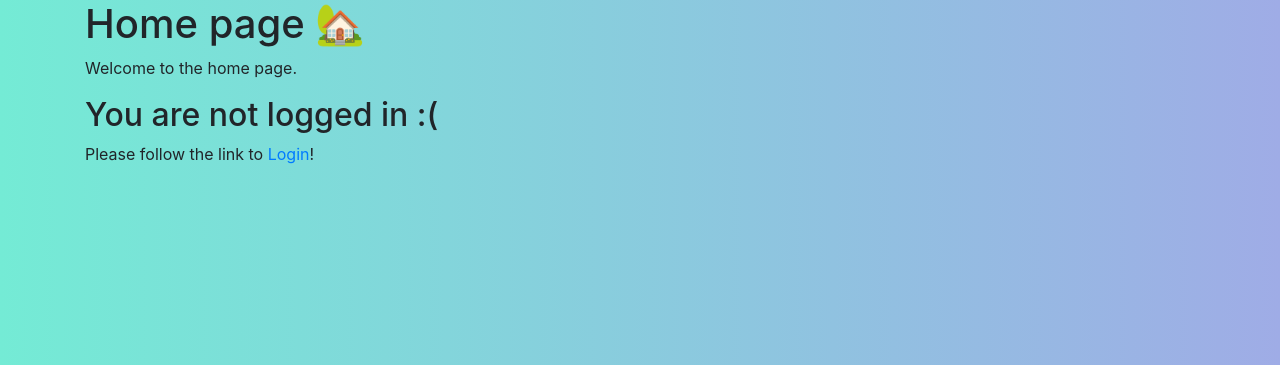
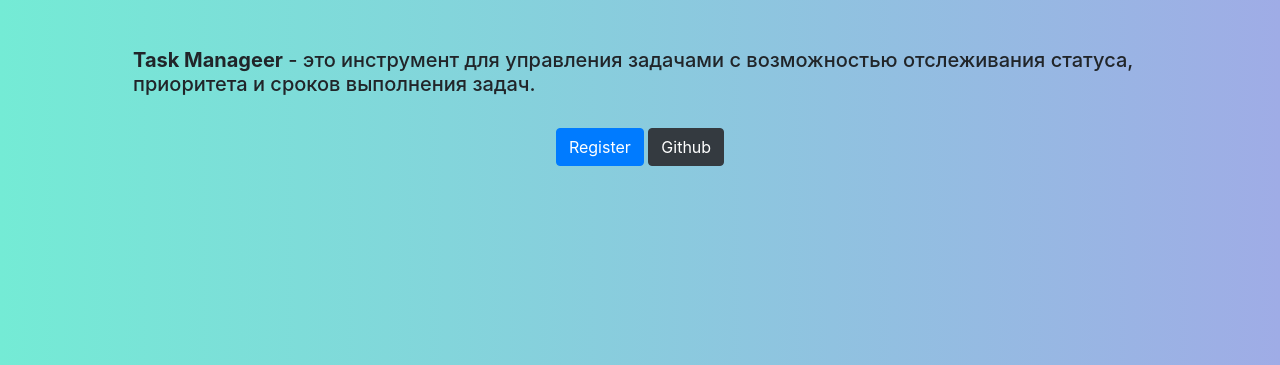
Before and after one commit to vebulogmetra/task_manageer, a Python web app: template src/front/templates/home.html in a window 1280 px wide. Shown: the part 56-421 px from the top of the page. Run offline with Jinja, Linux system fonts and the light colour scheme; the template is opened without the code that fills it, so the values that code supplies are empty; some libraries are stand-ins or nearby versions.

Commit message:
update homepage template :hammer:

```diff
--- a/src/front/templates/base.html
+++ b/src/front/templates/base.html
@@ -26,7 +26,7 @@
                     <a class="nav-link" href="/front/pages/home">Home</a>
                 </li>
                 {% if logged_in %}
-                <li class="nav-item {% block nav_chat %}{% endblock %}">
+                <li class="nav-item {% block nav_dialogs %}{% endblock %}">
                     <a class="nav-link" href="/front/pages/dialogs">Dialogs</a>
                 </li>
                 <li class="nav-item {% block nav_account %}{% endblock %}">
--- a/src/front/templates/home.html
+++ b/src/front/templates/home.html
@@ -2,24 +2,24 @@
 
 {% block nav_home %}active{% endblock %}
 
-{% block content %}
-
 {% block title %}
 <title>Home page</title>
 {% endblock %}
-<h1>Home page 🏡</h1>
 
-<p>Welcome to the home page.</p>
 
-{% if user %}
-    <h2>You are logged in :)</h2>
-    <p>You can go to your account <a href="/front/pages/account">Account</a>!</p>
-{% else %}
-    <h2>You are not logged in :(</h2>
-    <p>
-    Please follow the link to <a href="/front/pages/login">Login</a>!
-    </p>
-{% endif %}
+{% block content %}
+
+<div class="p-5">
+    <h5 class="font-monospace"><b>Task Manageer</b> - это инструмент для управления задачами с возможностью отслеживания статуса, приоритета и сроков выполнения задач.</h5>
+    <br>
+    <div class="text-center">
+    {% if user %}
+        <a class="btn btn-primary" href="/front/pages/account" role="button">Your account</a>
+    {% else %}
+        <a class="btn btn-primary" href="/front/pages/signup" role="button">Register</a>
+    {% endif %}
+    <a class="btn btn-dark" href="https://github.com/vebulogmetra/task_manageer" role="button">Github</a>
+    </div>
+</div>
+
 {% endblock %}
-
-<hr>
```
Also changed, not shown: src/front/pages/dialog/views.py (+6 -2 lines), src/front/templates/dialogs.html (+2 -30 lines).
